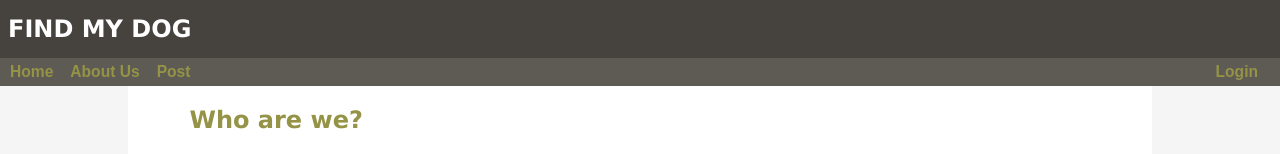
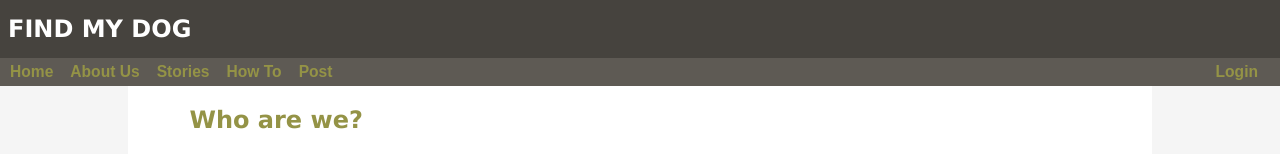
Before and after one commit to javierescamilla/Find_my_dog_2.0, a website: page public/about.html in a window 1280 px wide. Shown: the top 154 px of the page. Drawn offline with nearby package versions, Linux system fonts and the light colour scheme.

Commit message:
Adding extra pages 3

```diff
--- a/public/about.html
+++ b/public/about.html
@@ -12,6 +12,8 @@
             <span class='navMenuSpan'>
                 <button class='menuButton' id='index'><h3>Home</h3></button>
                 <button class='menuButton' id='about'><h3>About Us</h3></button>
+                <button class='menuButton' id='stories'><h3>Stories</h3></button>
+                <button class='menuButton' id='how'><h3>How To</h3></button>
                 <button class='menuButton' id='post'><h3>Post</h3></button>
             </span>
             <span class='loginSpan'>
```
Also changed, not shown: public/login.html (+2 -0 lines), public/post.html (+2 -0 lines), public/register.html (+2 -0 lines).
